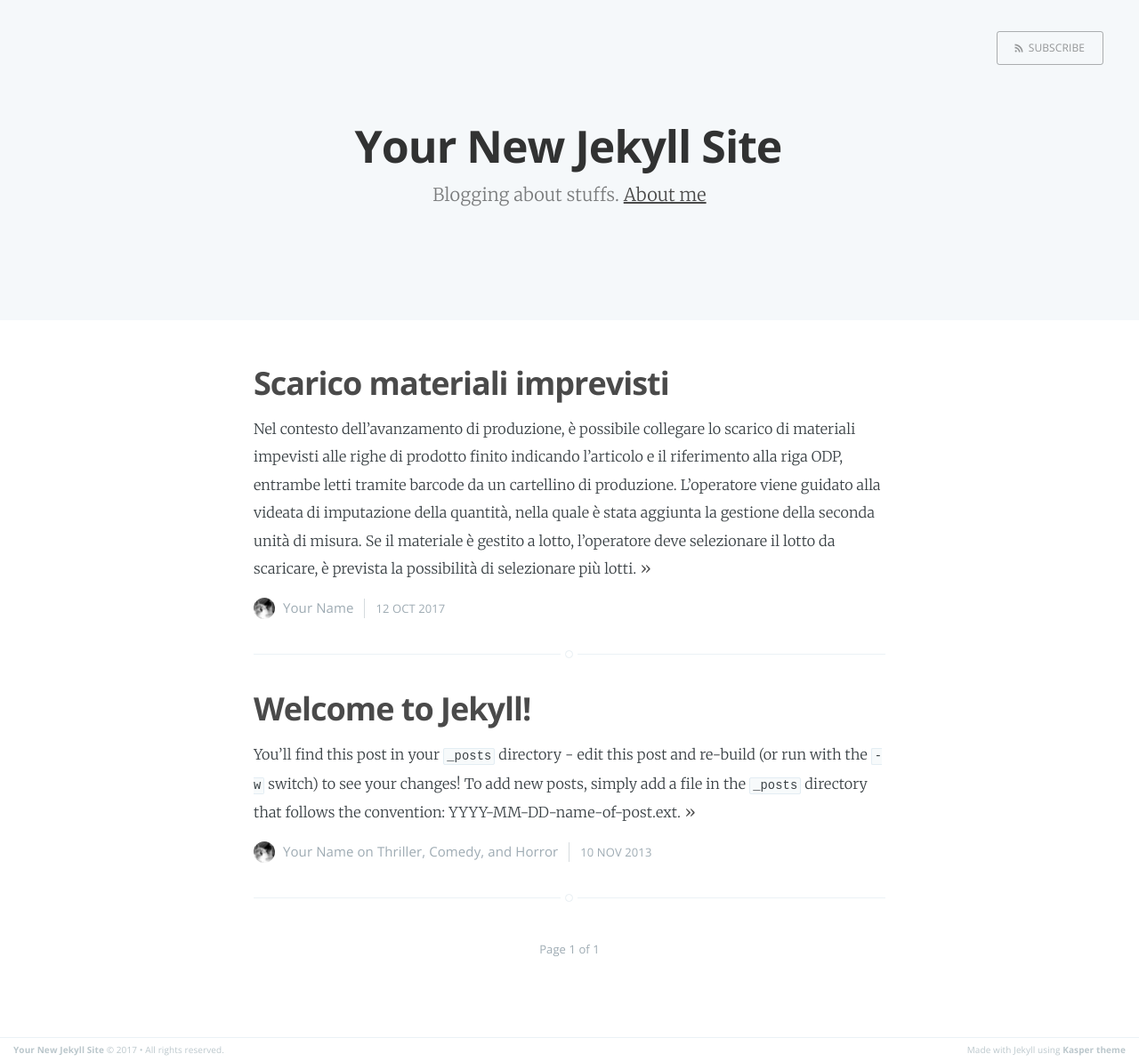
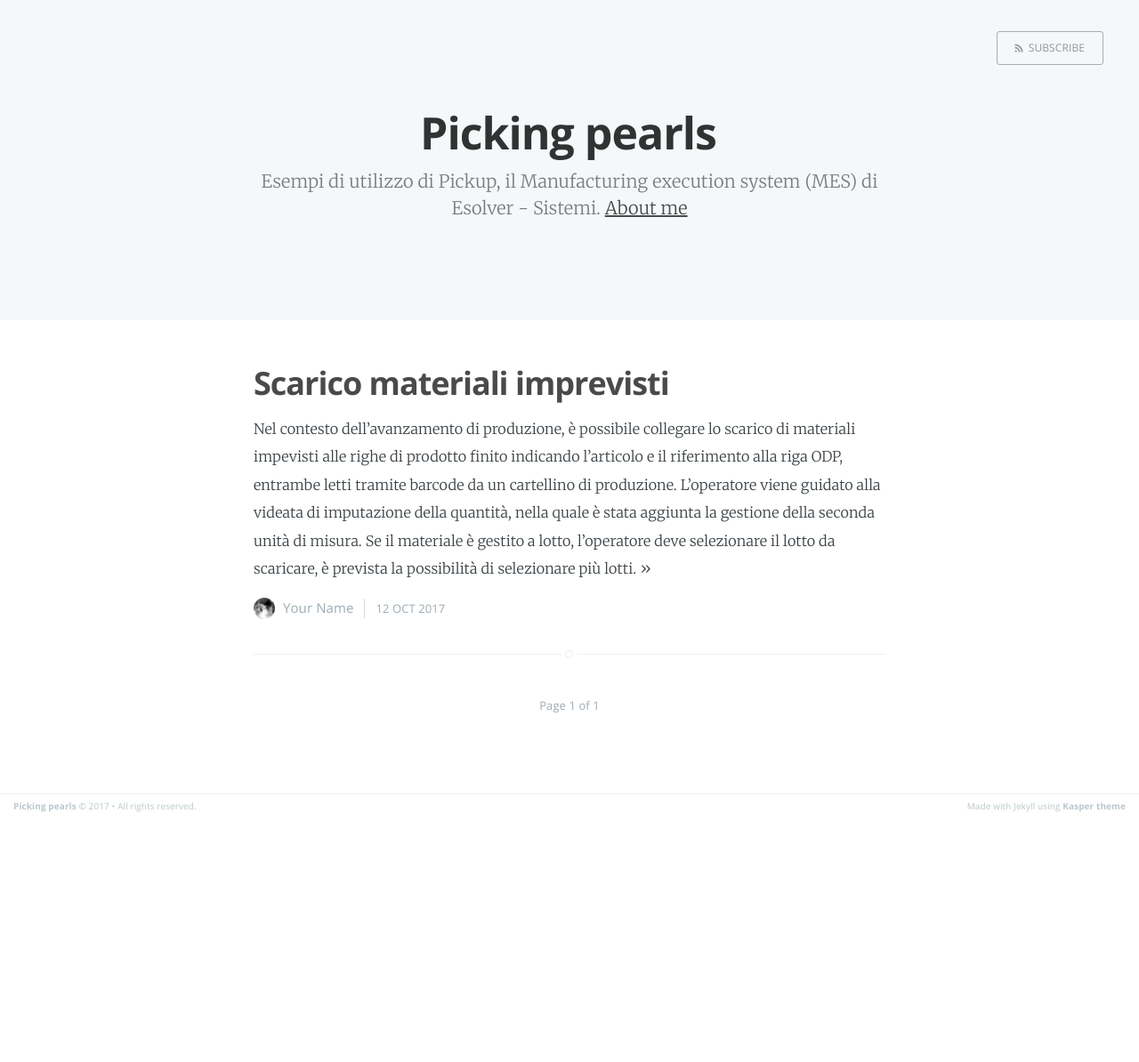
Before and after one commit to mdm13/pickup, a Jekyll site: the page built from index.html, in a window 1280 px wide. Shown: the whole page at 89% size. Built offline with Jekyll 4.4.1, drawn with Linux system fonts in a browser that asks for light colours; the list of posts is cut into pages by our own code; after the commit the page ends 920 px from its top, so only the background shows below that.

Commit message:
site name

```diff
--- a/_config.yml
+++ b/_config.yml
@@ -1,13 +1,13 @@
-name: Your New Jekyll Site
-description: Blogging about stuffs
-meta_description: "Your New Jekyll Site, Blogging about stuffs"
+name: Picking pearls
+description: "Esempi di utilizzo di Pickup, il Manufacturing execution system (MES) di Esolver - Sistemi"
+meta_description: "Blogging about Pickup MES"
 
 markdown: kramdown
 highlighter: pygments
 logo: false
 paginate: 15
 baseurl: /pickup
-domain_name: 'http://yourblog-domain.com'
+domain_name: 'https://mdm13.github.com/pickup'
 google_analytics: 'UA-XXXXXXXX-X'
 gems: [jekyll-paginate]
 
--- a/_posts/2013-11-10-welcome-to-jekyll.markdown
+++ /dev/null
@@ -1,24 +0,0 @@
----
-layout: post
-title:  "Welcome to Jekyll!"
-date:   2013-11-10 10:18:00
-categories: Thriller Comedy Horror
----
-
-You'll find this post in your `_posts` directory - edit this post and re-build (or run with the `-w` switch) to see your changes!
-To add new posts, simply add a file in the `_posts` directory that follows the convention: YYYY-MM-DD-name-of-post.ext.
-
-Jekyll also offers powerful support for code snippets:
-
-{% highlight ruby %}
-def print_hi(name)
-  puts "Hi, #{name}"
-end
-print_hi('Tom')
-#=> prints 'Hi, Tom' to STDOUT.
-{% endhighlight %}
-
-Check out the [Jekyll docs][jekyll] for more info on how to get the most out of Jekyll. File all bugs/feature requests at [Jekyll's GitHub repo][jekyll-gh].
-
-[jekyll-gh]: https://github.com/mojombo/jekyll
-[jekyll]:    http://jekyllrb.com
```
